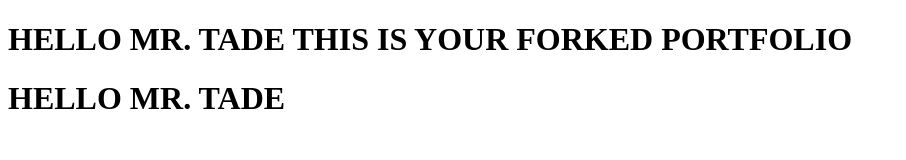
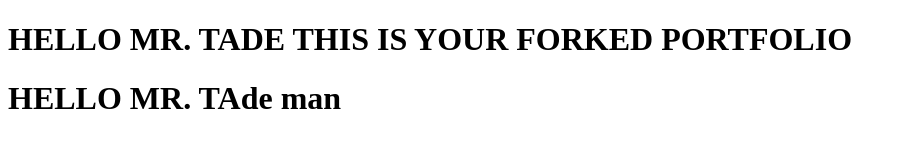
Before and after one commit to tadeledereje/myportfolio, a plain HTML site: page forkedhome.html in a window 1280 px wide. Shown: the whole page, without its empty margins (0-906 px from the left). Drawn offline with Linux system fonts and the light colour scheme.

Commit message:
new commit

```diff
--- a/forkedhome.html
+++ b/forkedhome.html
@@ -7,6 +7,6 @@
 </head>
 <body>
     <h1>HELLO MR. TADE THIS IS YOUR FORKED PORTFOLIO</h1>
-    <h1>HELLO MR. TADE </h1>
+    <h1>HELLO MR. TAde man </h1>
 </body>
 </html>
```
